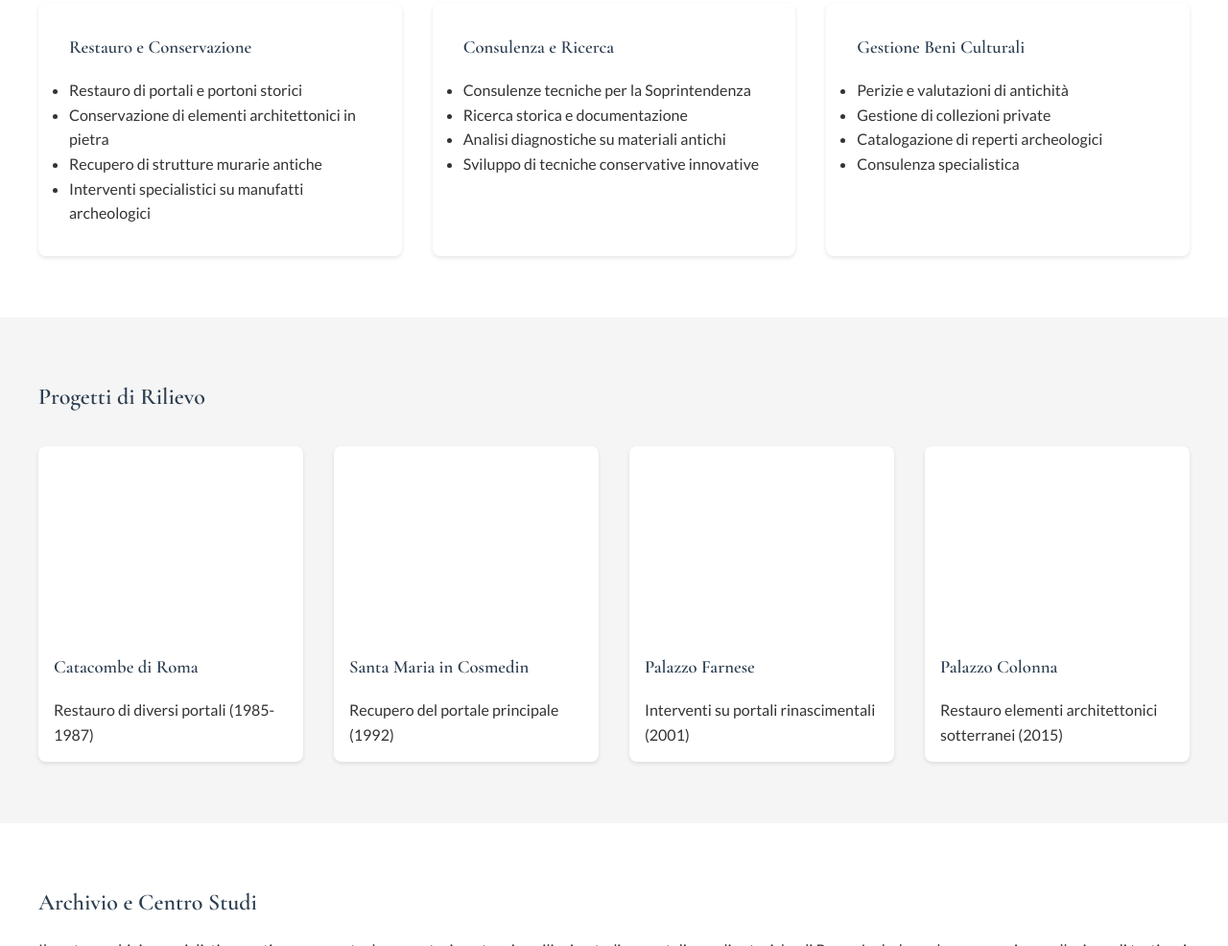
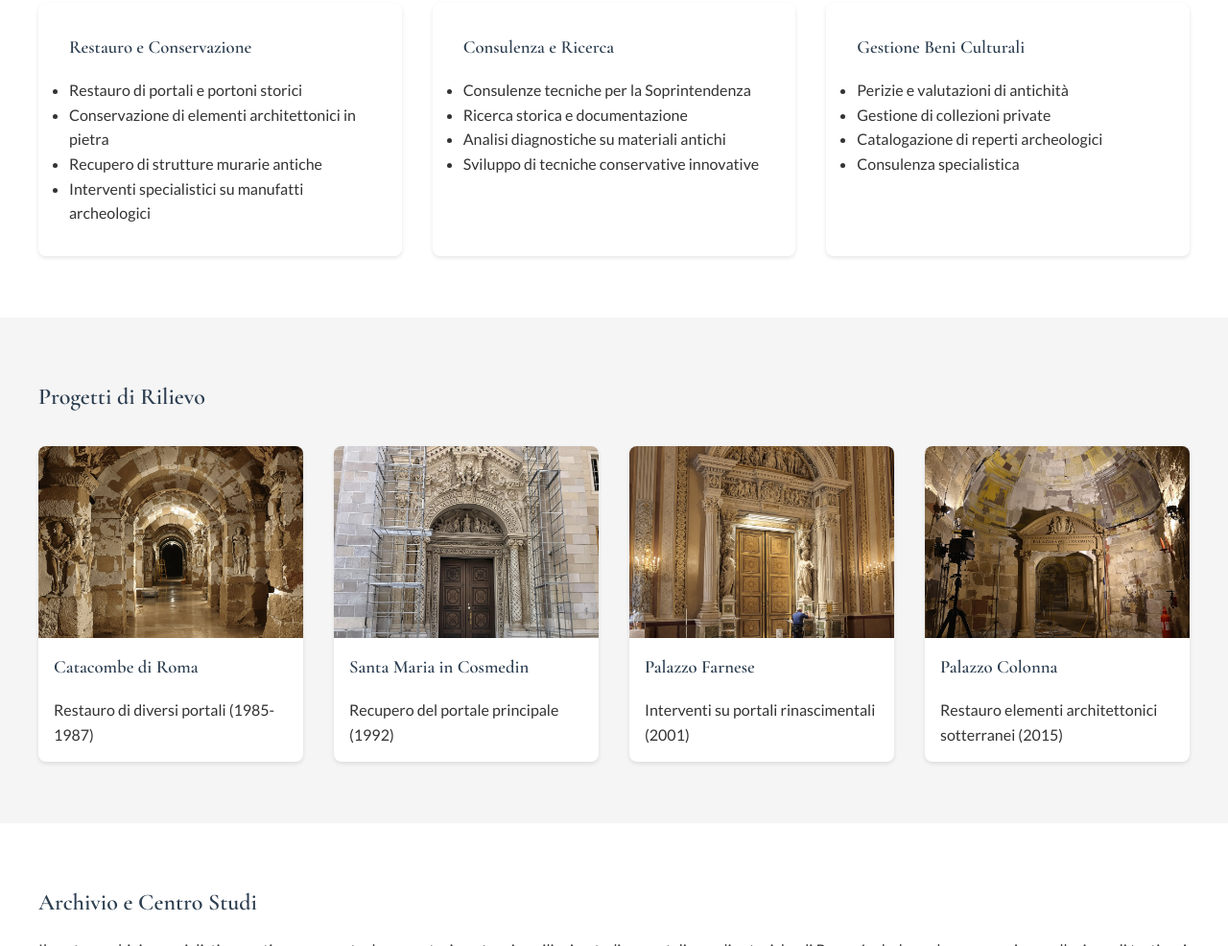
Before and after one commit to Procionegobbo/limina-heritage, a plain HTML site: page index.html in a window 1280 px wide. Shown: the part 995-1981 px from the top of the page at 96% size. Drawn offline with nearby package versions, Linux system fonts and the light colour scheme; the site is published under a folder, as on GitHub Pages, so addresses that start at the root find nothing.

Commit message:
jpg images

```diff
--- a/index.html
+++ b/index.html
@@ -68,7 +68,7 @@
 
         .hero {
             height: 400px;
-            background: url('/images/hero.jpg') center/cover;
+            background: url('images/hero.jpg') center/cover;
             display: flex;
             align-items: center;
             justify-content: center;
@@ -152,19 +152,19 @@
 
         .project-image-1 {
             height: 200px;
-            background: url('/images/1.jpg') center/cover;
+            background: url('images/1.jpg') center/cover;
         }
         .project-image-2 {
             height: 200px;
-            background: url('/images/2.jpg') center/cover;
+            background: url('images/2.jpg') center/cover;
         }
         .project-image-3 {
             height: 200px;
-            background: url('/images/3.jpg') center/cover;
+            background: url('images/3.jpg') center/cover;
         }
         .project-image-4 {
             height: 200px;
-            background: url('/images/4.jpg') center/cover;
+            background: url('images/4.jpg') center/cover;
         }
 
         .project-content {
```
